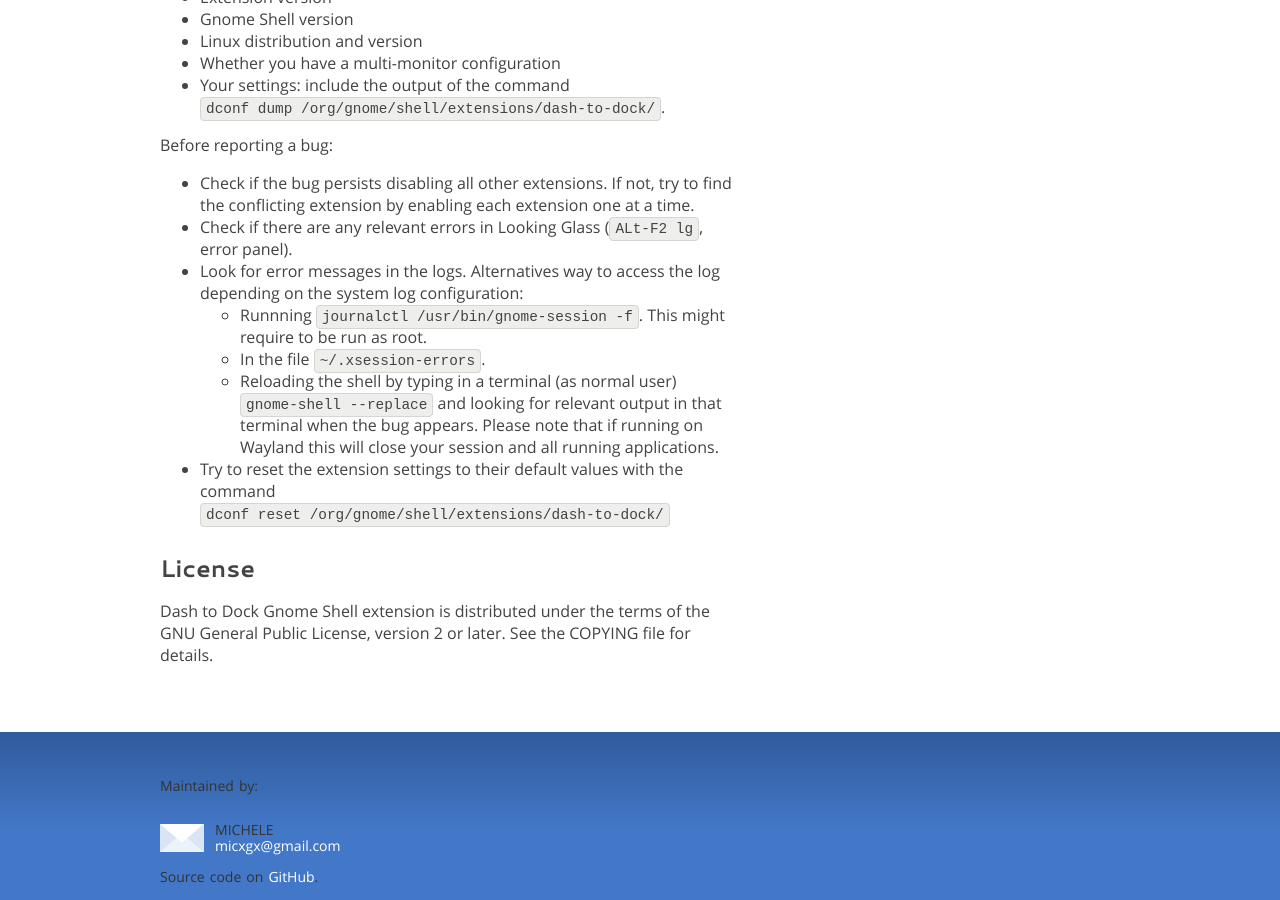
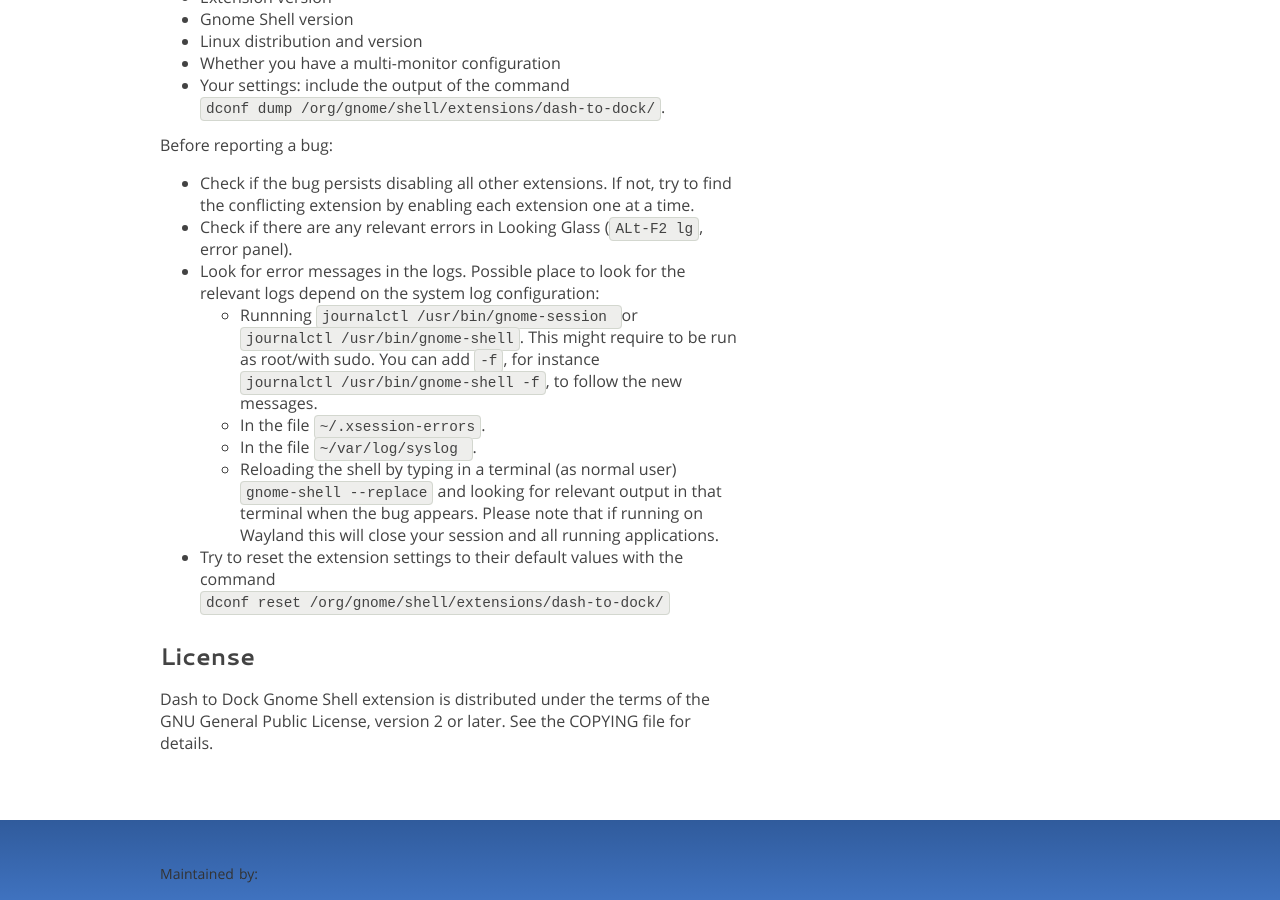
Before and after one commit to micheleg/dash-to-dock, a Jekyll site: the page built from development.md, in a window 1280 px wide and 900 px high, scrolled down 1057 px. Built offline with Jekyll 4.4.1, drawn with Linux system fonts in a browser that asks for light colours.

Commit message:
Update error log discovery information.

```diff
--- a/development.md
+++ b/development.md
@@ -48,9 +48,10 @@
 
  * Check if the bug persists disabling all other extensions. If not, try to find the conflicting extension by enabling each extension one at a time.
  * Check if there are any relevant errors in Looking Glass (<code>ALt-F2 lg</code>, error panel).
- * Look for error messages in the logs. Alternatives way to access the log depending on the system log configuration:
-   - Runnning <code>journalctl /usr/bin/gnome-session -f</code>. This might require to be run as root.
+ * Look for error messages in the logs. Possible place to look for the relevant logs depend on the system log configuration:
+   - Runnning <code>journalctl /usr/bin/gnome-session </code> or <code>journalctl /usr/bin/gnome-shell</code>. This might require to be run as root/with sudo. You can add <code>-f</code>, for instance <code>journalctl /usr/bin/gnome-shell -f</code>, to follow the new messages.
    - In the file <code>~/.xsession-errors</code>.
+   - In the file <code>~/var/log/syslog </code>.
    - Reloading the shell by typing in a terminal (as normal user) <code>gnome-shell --replace</code> and looking for relevant output in that terminal when the bug appears. Please note that if running on Wayland this will close your session and all running applications.
  * Try to reset the extension settings to their default values with the command <code>dconf reset /org/gnome/shell/extensions/dash-to-dock/</code>
 
```
